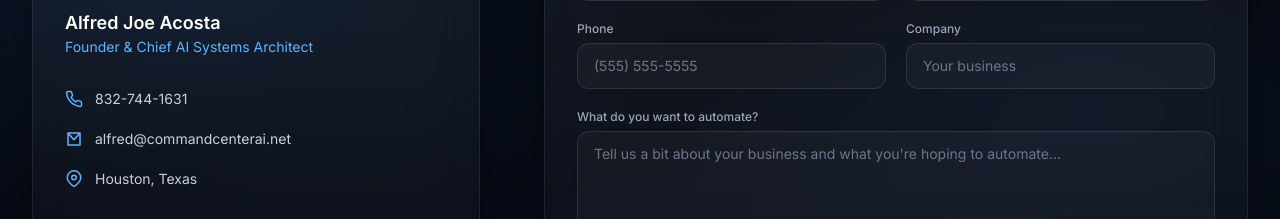
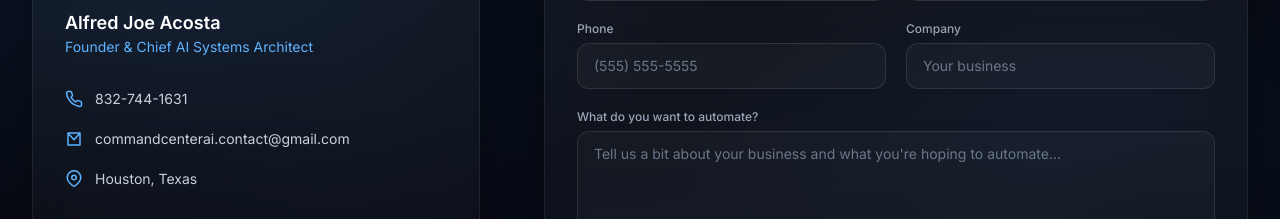
Before and after one commit to Masati23/command-center-ai-website, a Next.js app: page / in a window 1280 px wide. Shown: the part 8040-8259 px from the top of the page. Built offline with nearby package versions, Linux system fonts and the light colour scheme.

Commit message:
Update Contact.tsx

```diff
--- a/components/Contact.tsx
+++ b/components/Contact.tsx
@@ -66,11 +66,11 @@ export default function Contact() {
                 </svg>
                 832-744-1631
               </a>
-              <a href="mailto:alfred@commandcenterai.net" className="flex items-center gap-3 text-sm text-silver-300 hover:text-white">
+              <a href="mailto:commandcenterai.contact@gmail.com" className="flex items-center gap-3 text-sm text-silver-300 hover:text-white">
                 <svg width="18" height="18" viewBox="0 0 24 24" fill="none" stroke="#5eb3ff" strokeWidth="2">
                   <path d="M4 4h16v16H4V4Zm0 0 8 9 8-9" strokeLinecap="round" strokeLinejoin="round" />
                 </svg>
-                alfred@commandcenterai.net
+                commandcenterai.contact@gmail.com
               </a>
               <div className="flex items-center gap-3 text-sm text-silver-300">
                 <svg width="18" height="18" viewBox="0 0 24 24" fill="none" stroke="#5eb3ff" strokeWidth="2">
```
